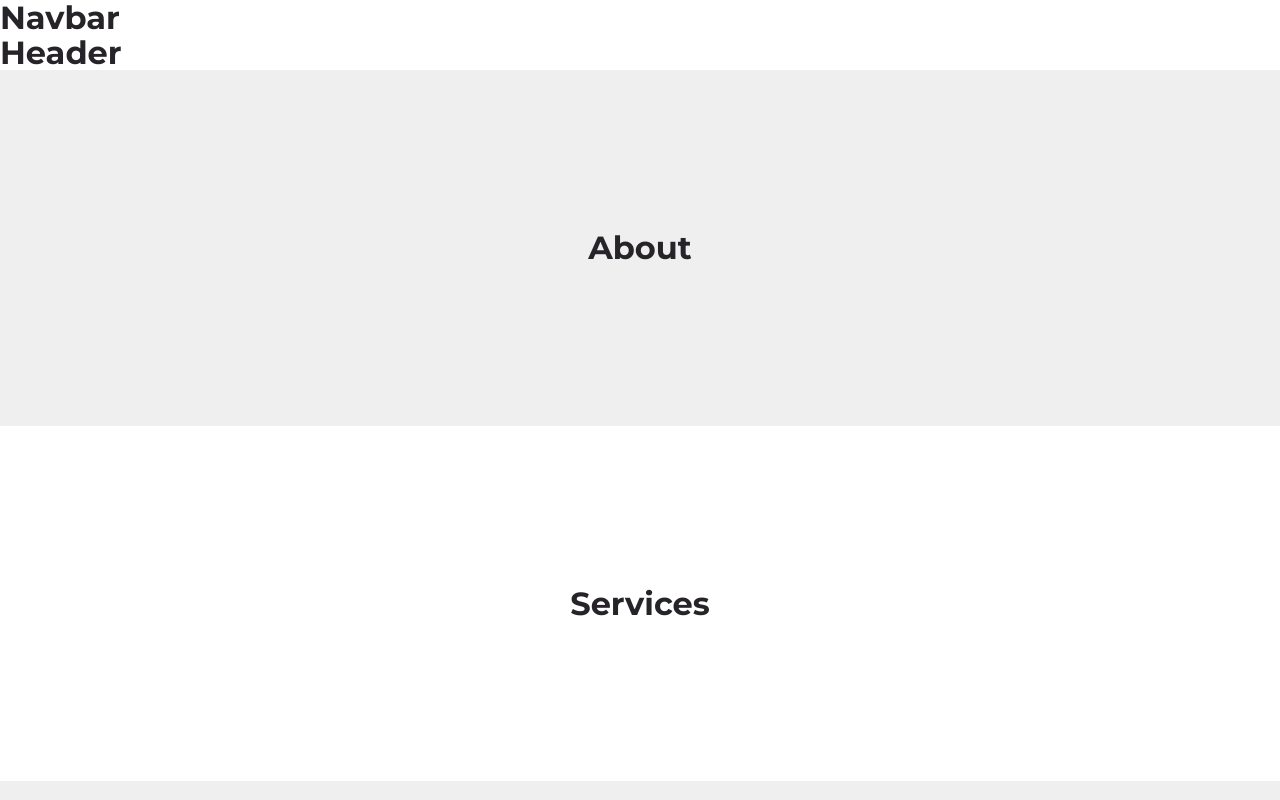
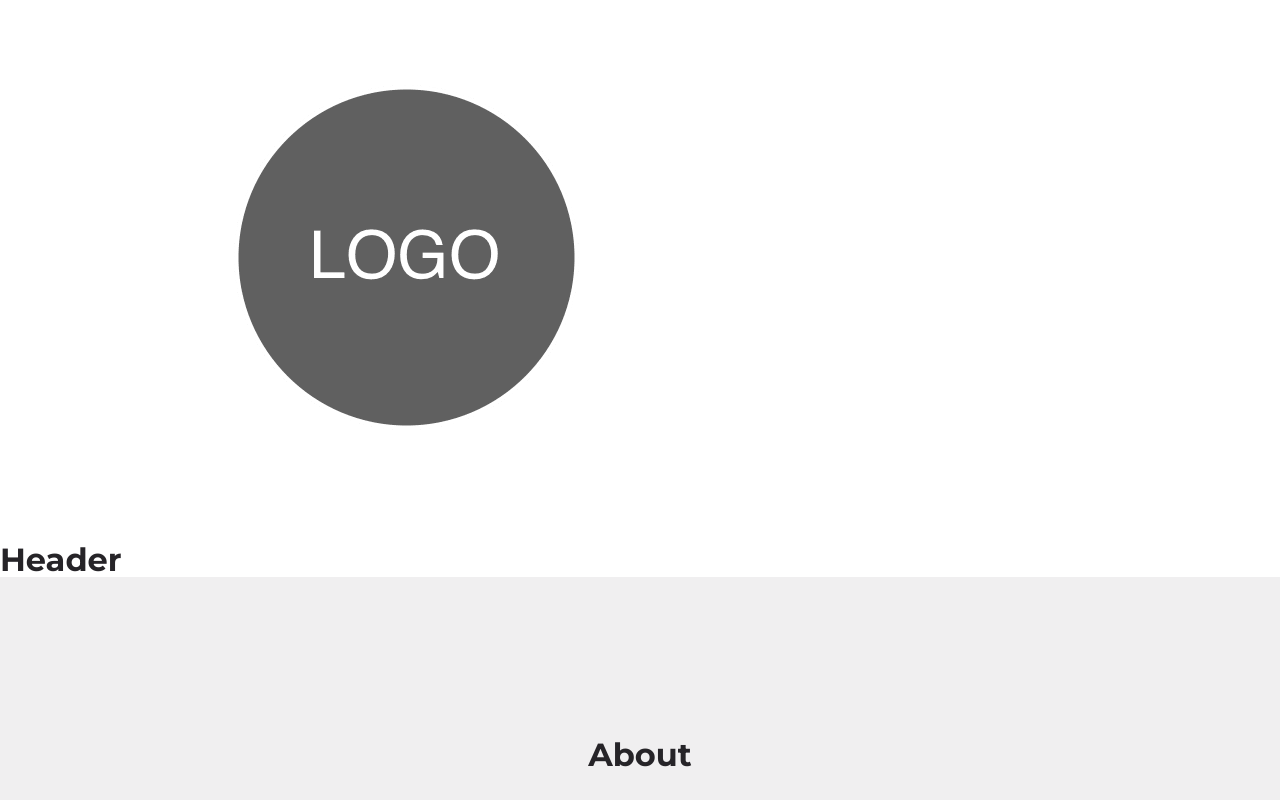
Before and after one commit to andydangit/ProfileV2, a React (Create React App) app: page / in a window 1280 px wide. Shown: the top 800 px of the page. Built offline with nearby package versions, Linux system fonts and the light colour scheme.

Commit message:
Added Logo placeholder into navbar

```diff
--- a/src/sections/navbar/Navbar.jsx
+++ b/src/sections/navbar/Navbar.jsx
@@ -1,9 +1,19 @@
-import './navbar.css'
+import "./navbar.css";
+
+import Logo from '../../assets/logo.png'
 
 function Navbar() {
   return (
-    <nav><h2>Navbar</h2></nav>
-  )
+    <nav>
+      <div className="container nav_Container">
+        <a href="">
+         <img src={Logo} alt="" />
+        </a>
+        <ul></ul>
+        <button></button>
+      </div>
+    </nav>
+  );
 }
 
-export default Navbar
+export default Navbar;
```
Also changed, not shown: src/assets/logo.png (added).
